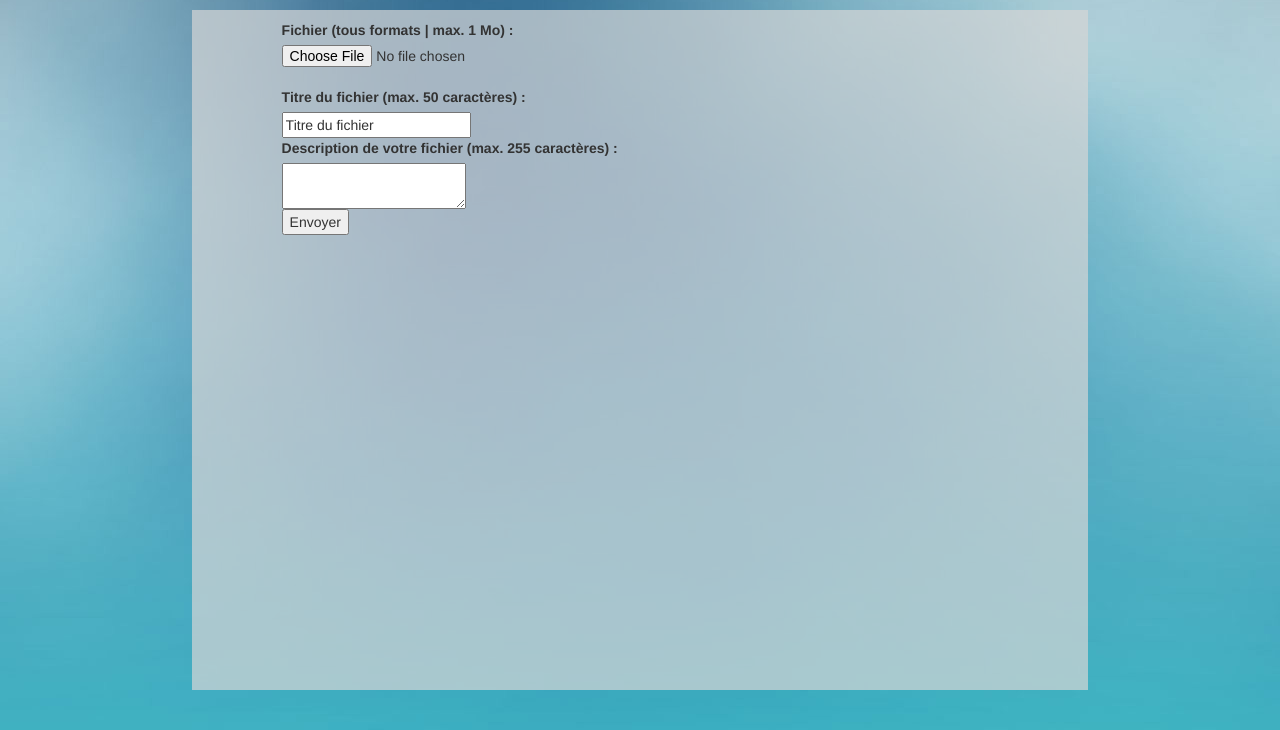
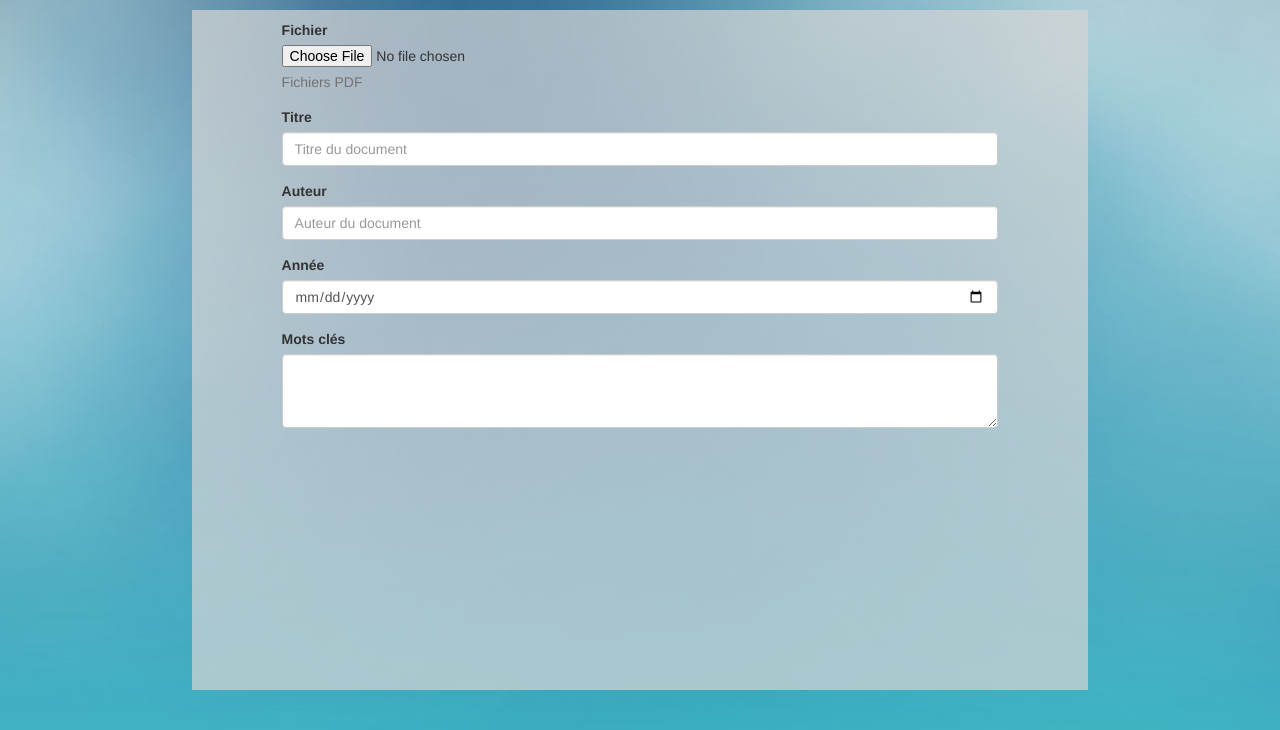
Before and after one commit to RomanceDawn/GED-ISIMA, a PHP site: page /pages/simpleUpload.php in a window 1280 px wide. Shown: the part 50-780 px from the top of the page. Run offline with PHP 8.4, Linux system fonts and the light colour scheme; the visitor is signed in with stand-in values (Sample User, id 1).

Commit message:
Formulaire

```diff
--- a/projet/javascript/customDropzone.js
+++ b/projet/javascript/customDropzone.js
@@ -22,7 +22,7 @@ Dropzone.options.myAwesomeDropzone = {
 //        });
         this.on("success", function (file, response) {
             file.serverId = response;
-            alert(response);
+            //alert(response);
         });
         this.on("removedfile", function (file) {
             alert(file.serverId);
@@ -43,7 +43,7 @@ Dropzone.options.myAwesomeDropzone = {
 
 
 
-            XhrObj.open("POST", "../php/delete.php");
+            XhrObj.open("POST", "../php/deleteManager.php");
             XhrObj.setRequestHeader('Content-Type', 'application/x-www-form-urlencoded');
             XhrObj.send("id=" + file.serverId );
 
@@ -53,7 +53,7 @@ Dropzone.options.myAwesomeDropzone = {
     paramName: "file", // The name that will be used to transfer the file
     maxFilesize: 64, // MB
     createImageThumbnails: false,
-    acceptedFiles: ".pdf,.doc,.docx,.odt,.ODT,.DOC,.DOCX",
+    acceptedFiles: ".pdf",//.doc,.docx,.odt,.ODT,.DOC,.DOCX",
     accept: function (file, done) {
 //                    if (file.name == "justinbieber.jpg") {
 //                        done("Naha, you don't.");
--- a/projet/pages/header.php
+++ b/projet/pages/header.php
@@ -19,13 +19,13 @@
         <nav>
             <ul id="mainMenu">
                 <li><a href="index.php"><img src="../images/home.png" alt="Index" /></a></li>
-                <li><a href="simpleUpload.php">Upload Simple</a></li>
-                <li><a href="multiUpload.php">Upload Multiple</a></li>
-                <li><a>Modifier fichier</a></li>
+
                 <?php
                 if(!empty($_SESSION['login']))
                 {
-                  echo "<li class=\"flotteDroite\"><a href=\"../php/deconnexionManager.php\">Déconnexion</a></li>  ";
+                  echo "                <li><a href=\"simpleUpload.php\">Upload Simple</a></li>
+                <li><a href=\"multiUpload.php\">Upload Multiple</a></li>
+                <li><a>Modifier fichier</a></li><li class=\"flotteDroite\"><a href=\"../php/deconnexionManager.php\">Déconnexion</a></li>  ";
 
                 }
                 else
--- a/projet/pages/simpleUpload.php
+++ b/projet/pages/simpleUpload.php
@@ -1,30 +1,40 @@
-<?php include("./header.php");
+<?php
+include("./header.php");
 
-echo '
- <div id="corp">
-            <section id="centre">';
+if (empty($_SESSION['login'])) {
+    header('Location: ../pages/index.php');
+}
+?>
 
+<div id="corp">
+    <section id="centre">
+        <form method="post" action="simpleUpload.php" enctype="multipart/form-data">
+            <div class="form-group">
+                <label for="file">Fichier</label>
+                <input type="file" id="file" accept="application/pdf">
+                <p class="help-block">Fichiers PDF </p>
+            </div>
+            <div class="form-group">
+                <label for="Titre">Titre</label>
+                <input type="text" class="form-control" id="Titre" placeholder="Titre du document">
+            </div>
 
-if(!empty($_SESSION['login']))
-{
-    echo'
-                    <form method="post" action="simpleUpload.php" enctype="multipart/form-data">
+            <div class="form-group">
+                <label for="Auteur">Auteur</label>
+                <input type="text" class="form-control" id="Auteur" placeholder="Auteur du document">
+            </div>
+            <div class="form-group">
+                <label for="annee">Année</label>
+                <input type="date" name="annee" class="form-control" id="annee" placeholder="Année de parution">
+            </div>
+            <div class="form-group">
+                <label for="motscles">Mots clés</label>
+                <textarea name="motscles" id="motscles"  class="form-control" rows="3"></textarea>
+            </div>
 
-                    <label for="mon_fichier">Fichier (tous formats | max. 1 Mo) :</label><br />
-                    <input type="hidden" name="MAX_FILE_SIZE" value="1048576" />
-                    <input type="file" name="mon_fichier" id="mon_fichier" /><br />
-                    <label for="titre">Titre du fichier (max. 50 caractères) :</label><br />
-                    <input type="text" name="titre" value="Titre du fichier" id="titre" /><br />
-                    <label for="description">Description de votre fichier (max. 255 caractères) :</label><br />
-                    <textarea name="description" id="description"></textarea><br />
-                    <input type="submit" name="submit" value="Envoyer" />
-    </form>
-    ';
+        </form>
 
-}
-echo'
-            </section>
-        </div>
-        ';
+    </section>
+</div>
 
-include("./footer.php"); ?>
+<?php include("./footer.php"); ?>
--- a/projet/php/multiUploadManager.php
+++ b/projet/php/multiUploadManager.php
@@ -10,9 +10,9 @@
 //
 $allowed_files_extensions = array(
     "pdf",
-    "doc",
-    "docx",
-    "odt",
+//    "doc",
+//    "docx",
+//    "odt",
 );
 
 if (!empty($_FILES)) {
```
Also changed, not shown: projet/pages/connexion.php (+16 -7 lines), projet/pages/multiUpload.php (+10 -6 lines), projet/php/QueryManager.class.php (+30 -4 lines), projet/php/connexionManager.php (+7 -2 lines), projet/php/deconnexionManager.php (added, +11 -0 lines), projet/php/deleteManager.php (added, +13 -0 lines).
